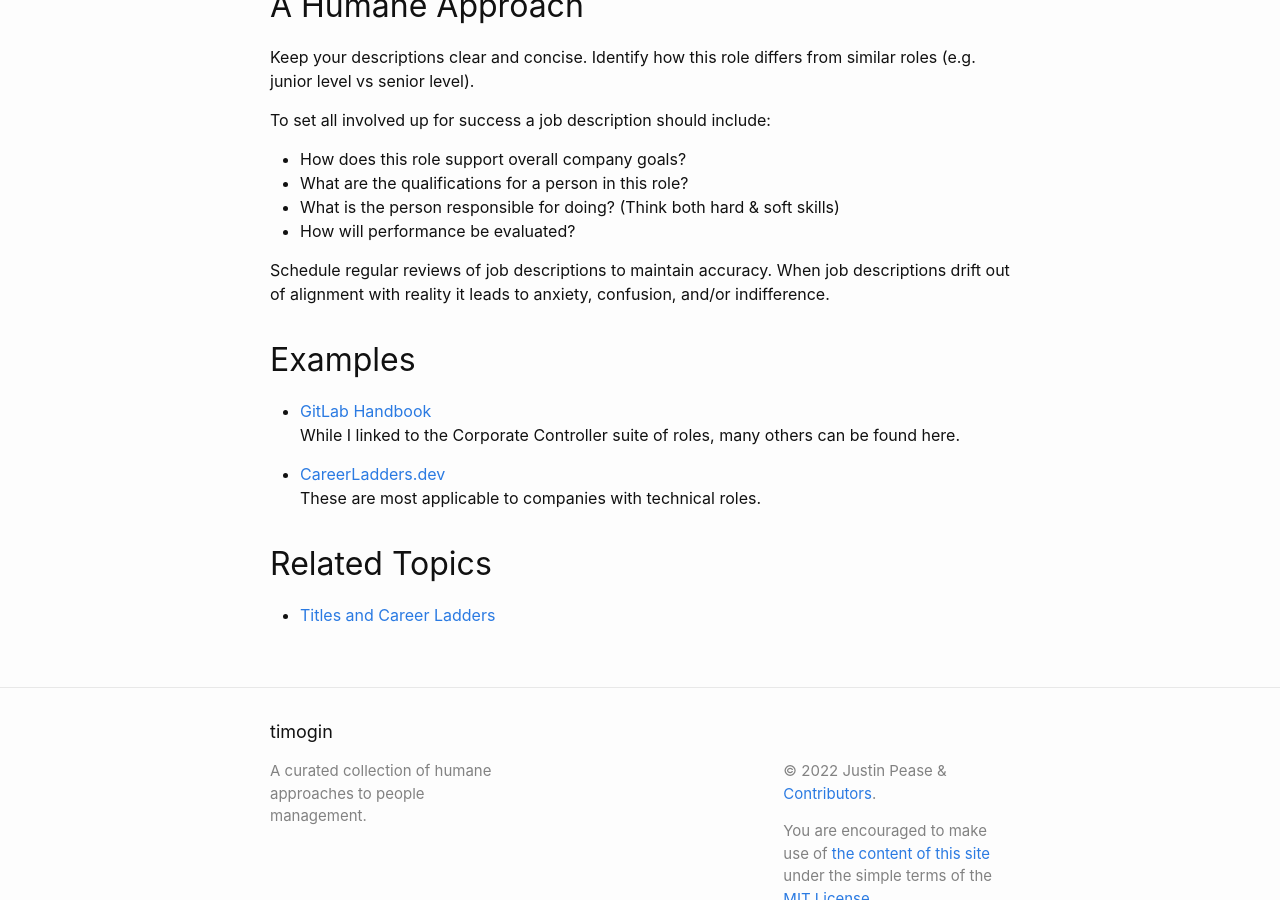
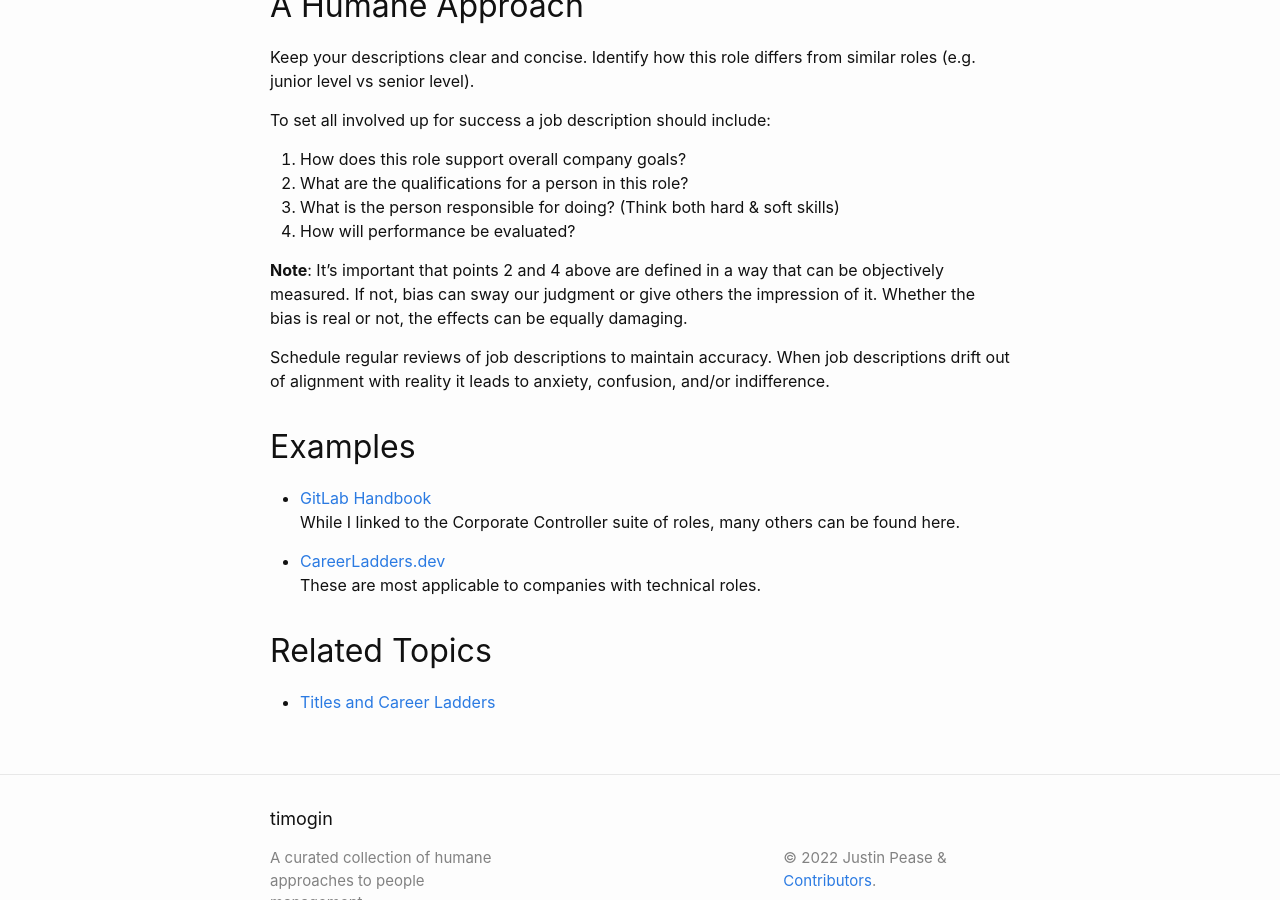
Before and after one commit to jpease/timogin, a Jekyll site: the page built from manual/in/job-descriptions.markdown, in a window 1280 px wide and 900 px high, scrolled down 605 px. Built offline with Jekyll 4.4.1, drawn with Linux system fonts in a browser that asks for light colours.

Commit message:
Add bit on bias

```diff
--- a/manual/in/job-descriptions.markdown
+++ b/manual/in/job-descriptions.markdown
@@ -24,10 +24,15 @@ similar roles (e.g. junior level vs senior level).
 
 To set all involved up for success a job description should include:
 
-* How does this role support overall company goals?
-* What are the qualifications for a person in this role?
-* What is the person responsible for doing? (Think both hard & soft skills)
-* How will performance be evaluated?
+1. How does this role support overall company goals?
+2. What are the qualifications for a person in this role?
+3. What is the person responsible for doing? (Think both hard & soft skills)
+4. How will performance be evaluated?
+
+**Note**: It's important that points 2 and 4 above are defined in a way that
+can be objectively measured. If not, bias can sway our judgment or give others
+the impression of it. Whether the bias is real or not, the effects can be
+equally damaging.
 
 Schedule regular reviews of job descriptions to maintain accuracy. When job
 descriptions drift out of alignment with reality it leads to anxiety, confusion,
```
